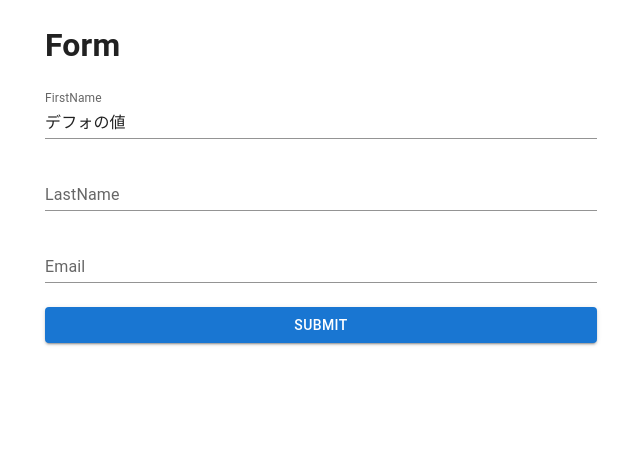
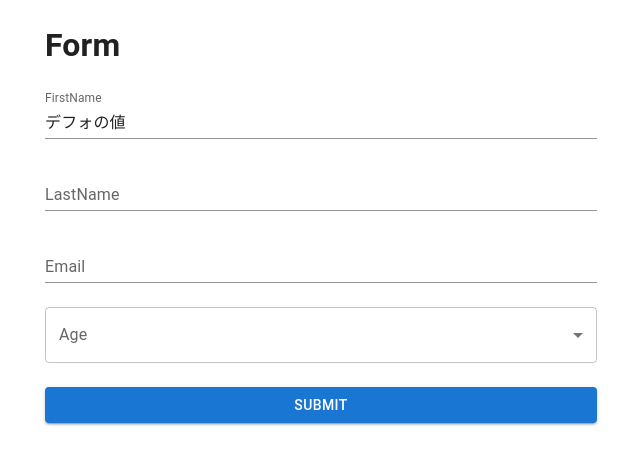
Before and after one commit to mkt-engr/vite-react-hook-form-zod, a React (Vite) app: page /mui01 in a window 1280 px wide. Shown: the top 464 px of the page, without its empty margins (319-959 px from the left). Built offline with nearby package versions, Linux system fonts and the light colour scheme.

Commit message:
セレクトボックスのバリデーション

```diff
--- a/src/WithMUI01.tsx
+++ b/src/WithMUI01.tsx
@@ -5,6 +5,9 @@ import {
   Container,
   Stack,
   Button,
+  InputLabel,
+  MenuItem,
+  Select,
 } from "@mui/material";
 import { zodResolver } from "@hookform/resolvers/zod";
 import z from "zod";
@@ -14,6 +17,12 @@ const schema = z.object({
   firstName: z.string().min(1, { message: "なんか入れて from Zod" }),
   lastName: z.string().min(4, { message: "4文字以上入力して from Zod" }),
   email: z.string().email({ message: "メールの形式で入れてくれよ" }),
+  age: z
+    .number({
+      required_error: "Age is required",
+      invalid_type_error: "数値で入れてちょ",
+    })
+    .min(20, { message: "20以上でよろ" }),
 });
 
 type IFormInput = z.infer<typeof schema>;
@@ -71,7 +80,24 @@ const WithMUI01 = () => {
               type="email"
             />
           </FormControl>
-
+          <FormControl>
+            <TextField
+              id="demo-simple-select"
+              label="Age"
+              defaultValue=""
+              error={!!errors.age}
+              helperText={errors.age?.message}
+              {...register("age")}
+              select
+            >
+              <MenuItem value="">
+                <em>None</em>
+              </MenuItem>
+              <MenuItem value={10}>Ten</MenuItem>
+              <MenuItem value={20}>Twenty</MenuItem>
+              <MenuItem value={30}>Thirty</MenuItem>
+            </TextField>
+          </FormControl>
           <Button color="primary" variant="contained" type="submit">
             Submit
           </Button>
```
